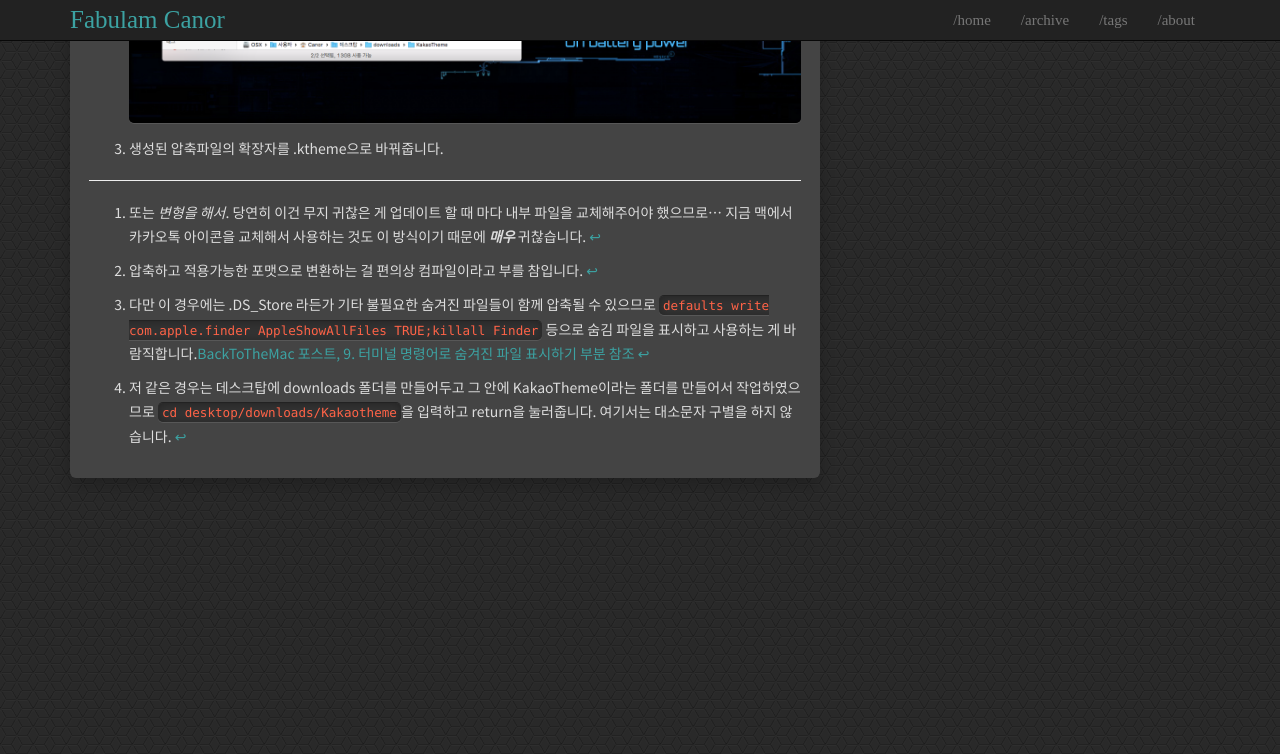
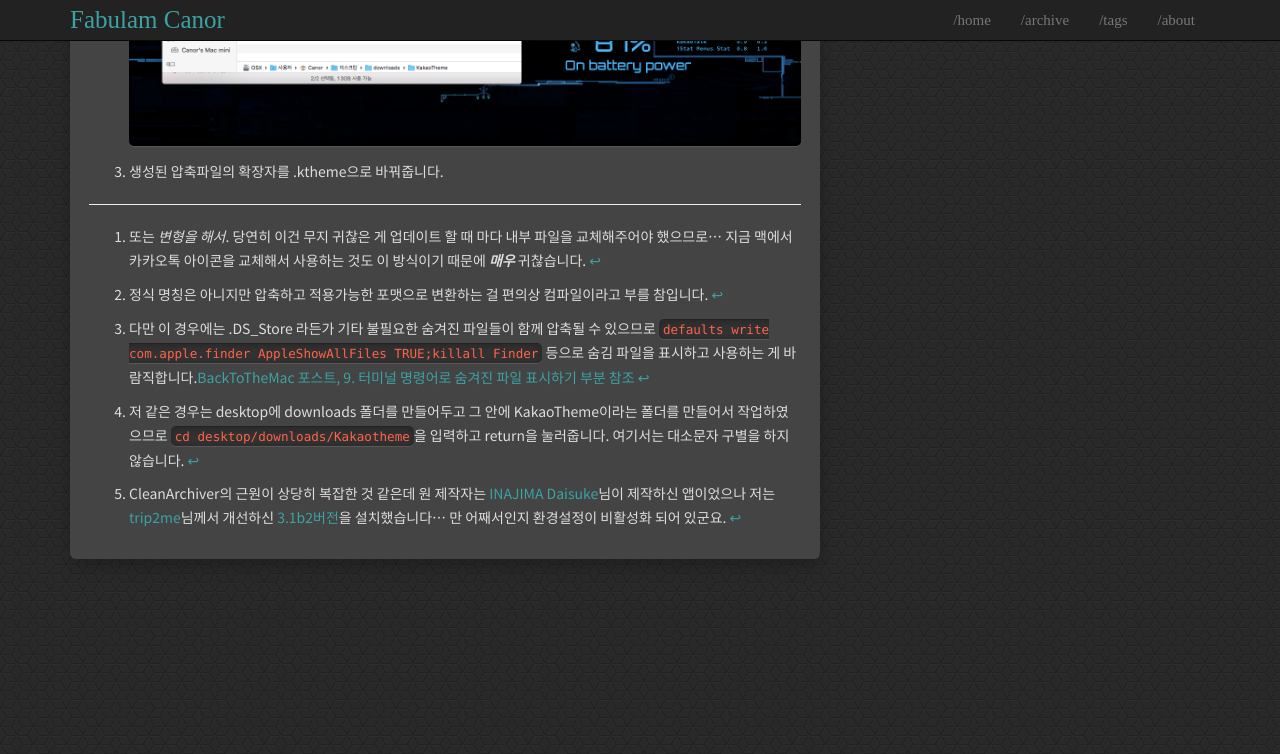
Before and after one commit to Canorus/canorus.github.io, a Jekyll site: the page built from _posts/2016-04-27-problem_on_kakaotalk_user_theme.md, in a window 1280 px wide and 900 px high, scrolled down 3791 px, cut to the strip 0-754 px from the top of the window. Built offline with Jekyll 4.4.1, drawn with Linux system fonts in a browser that asks for light colours; some of the changed text lies outside the part shown.

Commit message:
problem on kakaotalk user theme

```diff
--- a/_posts/2016-04-27-problem_on_kakaotalk_user_theme.md
+++ b/_posts/2016-04-27-problem_on_kakaotalk_user_theme.md
@@ -7,7 +7,7 @@
 ---
 # 들어가기에 앞서
 
-저는 개발에 대해서는 쥐뿔도 모르고 깨작깨작 여기저기서 찾아 깊는 평범한 일반인입니다. 요점인즉슨 포스트에 적혀있는 게 제가 아는 전부이며 다른 걸 물어보셔도 *찾아서 나온다면 대답해드릴 수 있을지언정 그 자리에서 대답해드리기는 어렵습니다*. 물론 그 정도면 직접 찾아보셔도 금방 해답을 찾으실 수 있을 거라 장담합니다만...
+저는 개발에 대해서는 쥐뿔도 모르고 깨작깨작 여기저기서 찾아 깊는 평범한 일반인입니다. 요점인즉슨 포스트에 적혀있는 게 제가 아는 전부이며 다른 걸 물어보셔도 *찾아서 나온다면 대답해드릴 수 있을지언정 그 자리에서 대답해드리기는 어렵습니다*. 물론 그 정도면 직접 찾아보셔도 금방 해답을 찾으실 수 있을 거라 장담합니다만... 또한 저 역시 모르는 부분이 많고 틀린 부분 혹은 미진한 부분이 있을 거이라 사료되기 때문에 해당하는 부분은 트위터로 연락주시면 매우 감사하겠습니다.
 
 - - -
 
@@ -15,7 +15,7 @@
 
 [^1]: 또는 *변형을 해서*. 당연히 이건 무지 귀찮은 게 업데이트 할 때 마다 내부 파일을 교체해주어야 했으므로... 지금 맥에서 카카오톡 아이콘을 교체해서 사용하는 것도 이 방식이기 때문에 ***매우*** 귀찮습니다.
 
-[^2]: 압축하고 적용가능한 포맷으로 변환하는 걸 편의상 컴파일이라고 부를 참입니다.
+[^2]: 정식 명칭은 아니지만 압축하고 적용가능한 포맷으로 변환하는 걸 편의상 컴파일이라고 부를 참입니다.
 
 다행이라고 해야 할 지 저만 그런 게 아니더군요. [아사모 글1](http://cafe.naver.com/appleiphone/3437410), [아사모 글2](http://cafe.naver.com/appleiphone/3453202), [맥쓰사 글](http://cafe.naver.com/inmacbook/966891). 다만 국내 맥 사용자 수가 *비교적* 많지 않은 탓인지 명쾌한 해결책을 제시하는 글이 없었어요. 그렇게 4년 동안 고민하다 오늘 점심에 한 가지를 빼먹었다는 것을 깨달았습니다. 압축 구조 문제였죠.
 
@@ -43,16 +43,17 @@
 3. 생성된 압축파일의 확장자를 .ktheme으로 바꿔줍니다.
 ![](/Resources/2016-04-27/final.png){: .center-image }
 
-[^4]: 저 같은 경우는 데스크탑에 downloads 폴더를 만들어두고 그 안에 KakaoTheme이라는 폴더를 만들어서 작업하였으므로 `cd desktop/downloads/Kakaotheme`을 입력하고 return을 눌러줍니다. 여기서는 대소문자 구별을 하지 않습니다.
+[^4]: 저 같은 경우는 desktop에 downloads 폴더를 만들어두고 그 안에 KakaoTheme이라는 폴더를 만들어서 작업하였으므로 `cd desktop/downloads/Kakaotheme`을 입력하고 return을 눌러줍니다. 여기서는 대소문자 구별을 하지 않습니다.
 
 ## 서드파티 앱을 사용하는 방법
 
 일반 사용자들에게 가장 추천할만한 방법이 아닐까 *개인적으로* 생각합니다.
 
-1. CleanArchiver를 설치합니다.
+1. CleanArchiver[^5]를 설치합니다.
 ![](/Resources/2016-04-27/cleanarchiversetup.png){: .center-image }
 2. 위와 같이 CleanArchiver를 설정하고 KakaoTalk.css 와 Images 를 선택하여 CleanArchiver 창으로 던져넣습니다. 아래 사진처럼요.
 ![](/Resources/2016-04-27/dragintocleanarchiver.png){: .center-image }
 3. 생성된 압축파일의 확장자를 .ktheme으로 바꿔줍니다.
 
+[^5]: CleanArchiver의 근원이 상당히 복잡한 것 같은데 원 제작자는 [INAJIMA Daisuke](http://www.sopht.jp/en/cleanarchiver/)님이 제작하신 앱이었으나 저는 [trip2me](http://trip2me.tistory.com/56)님께서 개선하신 [3.1b2버전](http://trip2me.tistory.com/attachment/cfile21.uf@20080B0F4B1D1897872E7A.dmg)을 설치했습니다... 만 어째서인지 환경설정이 비활성화 되어 있군요.
 - - -
```
